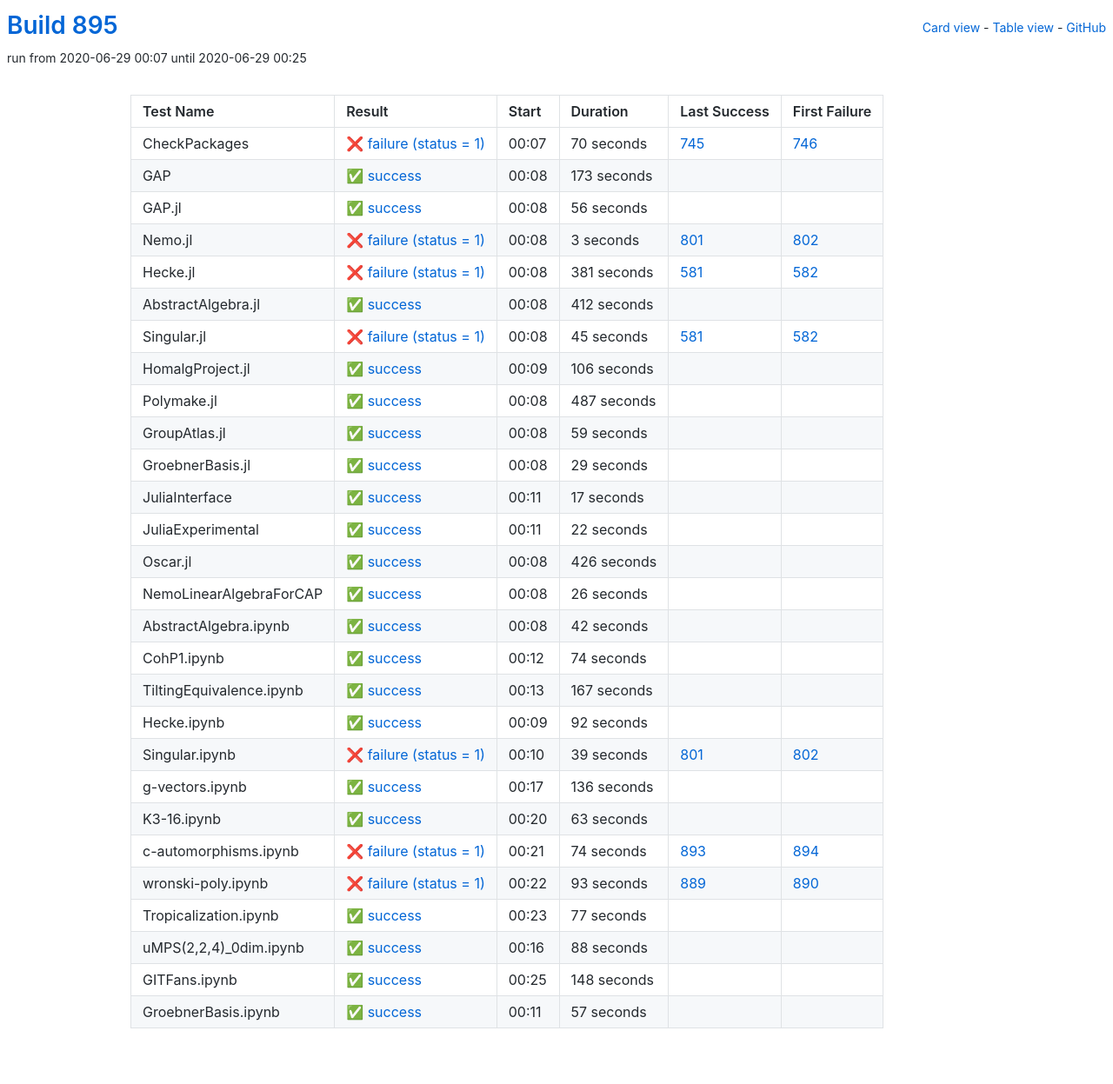
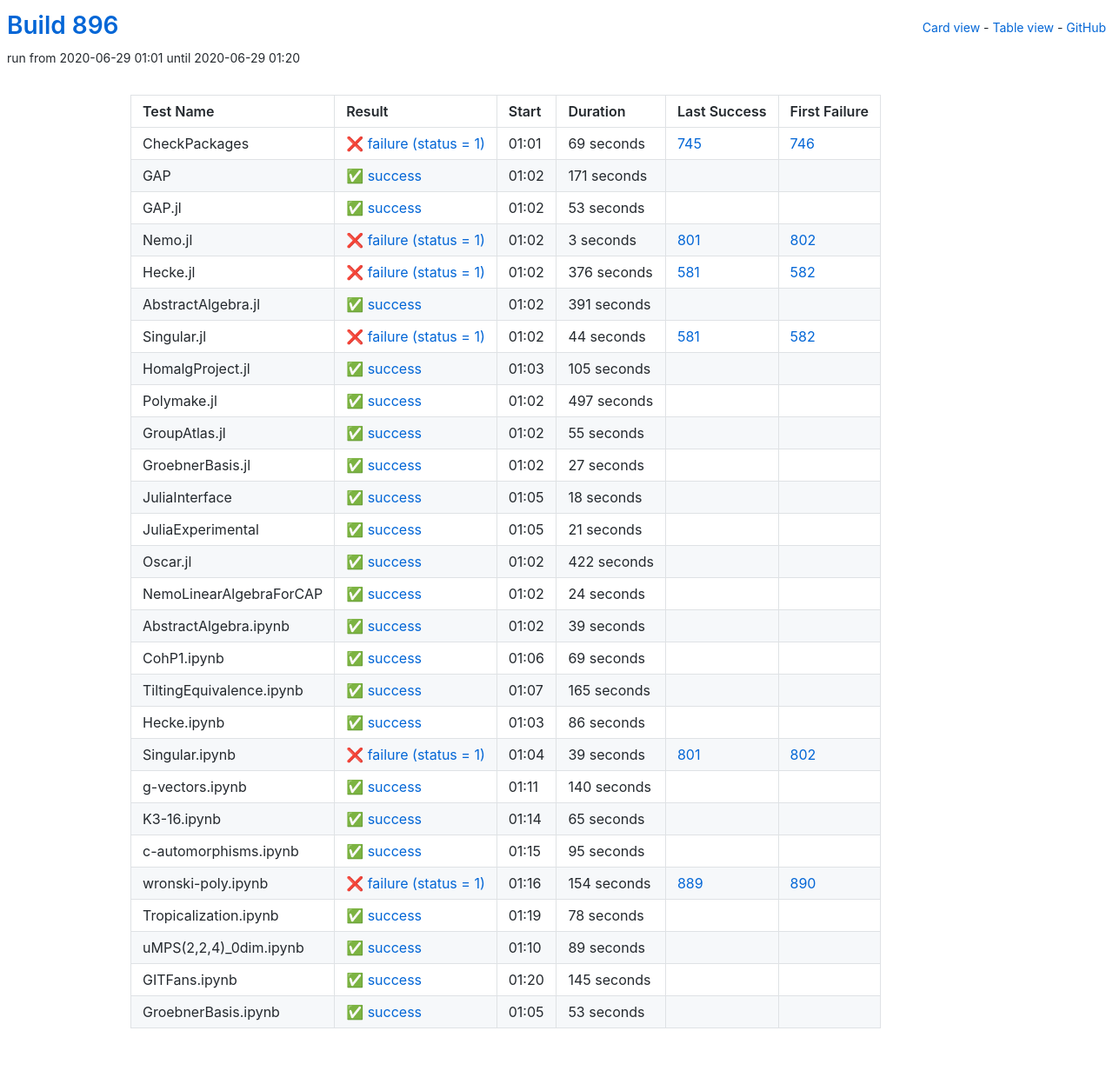
Before and after one commit to oscar-system/oscar-ci-status-1.4, a Jekyll site: the page built from table.html, in a window 1280 px wide. Shown: the whole page at 87% size. Built offline with Jekyll 4.4.1, drawn with Linux system fonts in a browser that asks for light colours.

Commit message:
Build #896

```diff
--- a/_data/ci.yml
+++ b/_data/ci.yml
@@ -1,6 +1,6 @@
 ---
-build: 895
-build_url: https://oscarci.mathematik.uni-kl.de/job/oscar-julia-1.4/895/
+build: 896
+build_url: https://oscarci.mathematik.uni-kl.de/job/oscar-julia-1.4/896/
 job: oscar-julia-1.4
 organization: oscar-system
 repo: oscar-ci-status-1.4
@@ -8,44 +8,44 @@ repourl: https://github.com/oscar-system/oscar-ci-status-1.4
 tests:
 - name: CheckPackages
   id: checkpackages
-  log: https://oscarci.mathematik.uni-kl.de/job/oscar-julia-1.4/895/artifact/logs/build-895/CheckPackages.log
-  start: 2020-06-29 00:07
+  log: https://oscarci.mathematik.uni-kl.de/job/oscar-julia-1.4/896/artifact/logs/build-896/CheckPackages.log
+  start: 2020-06-29 01:01
   success: false
   exitcode: 1
   status: failure
-  duration: 70
+  duration: 69
   last_success: 745
   last_success_url: https://oscarci.mathematik.uni-kl.de/job/oscar-julia-1.4/745/
   first_failure: 746
   first_failure_url: https://oscarci.mathematik.uni-kl.de/job/oscar-julia-1.4/746/
 - name: GAP
   id: gap
-  log: https://oscarci.mathematik.uni-kl.de/job/oscar-julia-1.4/895/artifact/logs/build-895/GAP.log
-  start: 2020-06-29 00:08
+  log: https://oscarci.mathematik.uni-kl.de/job/oscar-julia-1.4/896/artifact/logs/build-896/GAP.log
+  start: 2020-06-29 01:02
   success: true
   exitcode: 0
   status: success
-  duration: 173
+  duration: 171
   last_success: false
   last_success_url:
   first_failure: false
   first_failure_url:
 - name: GAP.jl
   id: gap-jl
-  log: https://oscarci.mathematik.uni-kl.de/job/oscar-julia-1.4/895/artifact/logs/build-895/GAP.jl.log
-  start: 2020-06-29 00:08
+  log: https://oscarci.mathematik.uni-kl.de/job/oscar-julia-1.4/896/artifact/logs/build-896/GAP.jl.log
+  start: 2020-06-29 01:02
   success: true
   exitcode: 0
   status: success
-  duration: 56
+  duration: 53
   last_success: false
   last_success_url:
   first_failure: false
   first_failure_url:
 - name: Nemo.jl
   id: nemo-jl
-  log: https://oscarci.mathematik.uni-kl.de/job/oscar-julia-1.4/895/artifact/logs/build-895/Nemo.jl.log
-  start: 2020-06-29 00:08
+  log: https://oscarci.mathematik.uni-kl.de/job/oscar-julia-1.4/896/artifact/logs/build-896/Nemo.jl.log
+  start: 2020-06-29 01:02
   success: false
   exitcode: 1
   status: failure
@@ -56,188 +56,188 @@ tests:
   first_failure_url: https://oscarci.mathematik.uni-kl.de/job/oscar-julia-1.4/802/
 - name: Hecke.jl
   id: hecke-jl
-  log: https://oscarci.mathematik.uni-kl.de/job/oscar-julia-1.4/895/artifact/logs/build-895/Hecke.jl.log
-  start: 2020-06-29 00:08
+  log: https://oscarci.mathematik.uni-kl.de/job/oscar-julia-1.4/896/artifact/logs/build-896/Hecke.jl.log
+  start: 2020-06-29 01:02
   success: false
   exitcode: 1
   status: failure
-  duration: 381
+  duration: 376
   last_success: 581
   last_success_url: https://oscarci.mathematik.uni-kl.de/job/oscar-julia-1.4/581/
   first_failure: 582
   first_failure_url: https://oscarci.mathematik.uni-kl.de/job/oscar-julia-1.4/582/
 - name: AbstractAlgebra.jl
   id: abstractalgebra-jl
-  log: https://oscarci.mathematik.uni-kl.de/job/oscar-julia-1.4/895/artifact/logs/build-895/AbstractAlgebra.jl.log
-  start: 2020-06-29 00:08
+  log: https://oscarci.mathematik.uni-kl.de/job/oscar-julia-1.4/896/artifact/logs/build-896/AbstractAlgebra.jl.log
+  start: 2020-06-29 01:02
   success: true
   exitcode: 0
   status: success
-  duration: 412
+  duration: 391
   last_success: false
   last_success_url:
   first_failure: false
   first_failure_url:
 - name: Singular.jl
   id: singular-jl
-  log: https://oscarci.mathematik.uni-kl.de/job/oscar-julia-1.4/895/artifact/logs/build-895/Singular.jl.log
-  start: 2020-06-29 00:08
+  log: https://oscarci.mathematik.uni-kl.de/job/oscar-julia-1.4/896/artifact/logs/build-896/Singular.jl.log
+  start: 2020-06-29 01:02
   success: false
   exitcode: 1
   status: failure
-  duration: 45
+  duration: 44
   last_success: 581
   last_success_url: https://oscarci.mathematik.uni-kl.de/job/oscar-julia-1.4/581/
   first_failure: 582
   first_failure_url: https://oscarci.mathematik.uni-kl.de/job/oscar-julia-1.4/582/
 - name: HomalgProject.jl
   id: homalgproject-jl
-  log: https://oscarci.mathematik.uni-kl.de/job/oscar-julia-1.4/895/artifact/logs/build-895/HomalgProject.jl.log
-  start: 2020-06-29 00:09
+  log: https://oscarci.mathematik.uni-kl.de/job/oscar-julia-1.4/896/artifact/logs/build-896/HomalgProject.jl.log
+  start: 2020-06-29 01:03
   success: true
   exitcode: 0
   status: success
-  duration: 106
+  duration: 105
   last_success: false
   last_success_url:
   first_failure: false
   first_failure_url:
 - name: Polymake.jl
   id: polymake-jl
-  log: https://oscarci.mathematik.uni-kl.de/job/oscar-julia-1.4/895/artifact/logs/build-895/Polymake.jl.log
-  start: 2020-06-29 00:08
+  log: https://oscarci.mathematik.uni-kl.de/job/oscar-julia-1.4/896/artifact/logs/build-896/Polymake.jl.log
+  start: 2020-06-29 01:02
   success: true
   exitcode: 0
   status: success
-  duration: 487
+  duration: 497
   last_success: false
   last_success_url:
   first_failure: false
   first_failure_url:
 - name: GroupAtlas.jl
   id: groupatlas-jl
-  log: https://oscarci.mathematik.uni-kl.de/job/oscar-julia-1.4/895/artifact/logs/build-895/GroupAtlas.jl.log
-  start: 2020-06-29 00:08
+  log: https://oscarci.mathematik.uni-kl.de/job/oscar-julia-1.4/896/artifact/logs/build-896/GroupAtlas.jl.log
+  start: 2020-06-29 01:02
   success: true
   exitcode: 0
   status: success
-  duration: 59
+  duration: 55
   last_success: false
   last_success_url:
   first_failure: false
   first_failure_url:
 - name: GroebnerBasis.jl
   id: groebnerbasis-jl
-  log: https://oscarci.mathematik.uni-kl.de/job/oscar-julia-1.4/895/artifact/logs/build-895/GroebnerBasis.jl.log
-  start: 2020-06-29 00:08
+  log: https://oscarci.mathematik.uni-kl.de/job/oscar-julia-1.4/896/artifact/logs/build-896/GroebnerBasis.jl.log
+  start: 2020-06-29 01:02
   success: true
   exitcode: 0
   status: success
-  duration: 29
+  duration: 27
   last_success: false
   last_success_url:
   first_failure: false
   first_failure_url:
 - name: JuliaInterface
   id: juliainterface
-  log: https://oscarci.mathematik.uni-kl.de/job/oscar-julia-1.4/895/artifact/logs/build-895/JuliaInterface.log
-  start: 2020-06-29 00:11
+  log: https://oscarci.mathematik.uni-kl.de/job/oscar-julia-1.4/896/artifact/logs/build-896/JuliaInterface.log
+  start: 2020-06-29 01:05
   success: true
   exitcode: 0
   status: success
-  duration: 17
+  duration: 18
   last_success: false
   last_success_url:
   first_failure: false
   first_failure_url:
 - name: JuliaExperimental
   id: juliaexperimental
-  log: https://oscarci.mathematik.uni-kl.de/job/oscar-julia-1.4/895/artifact/logs/build-895/JuliaExperimental.log
-  start: 2020-06-29 00:11
+  log: https://oscarci.mathematik.uni-kl.de/job/oscar-julia-1.4/896/artifact/logs/build-896/JuliaExperimental.log
+  start: 2020-06-29 01:05
   success: true
   exitcode: 0
   status: success
-  duration: 22
+  duration: 21
   last_success: false
   last_success_url:
   first_failure: false
   first_failure_url:
 - name: Oscar.jl
   id: oscar-jl
-  log: https://oscarci.mathematik.uni-kl.de/job/oscar-julia-1.4/895/artifact/logs/build-895/Oscar.jl.log
-  start: 2020-06-29 00:08
+  log: https://oscarci.mathematik.uni-kl.de/job/oscar-julia-1.4/896/artifact/logs/build-896/Oscar.jl.log
+  start: 2020-06-29 01:02
   success: true
   exitcode: 0
   status: success
-  duration: 426
+  duration: 422
   last_success: false
   last_success_url:
   first_failure: false
   first_failure_url:
 - name: NemoLinearAlgebraForCAP
   id: nemolinearalgebraforcap
-  log: https://oscarci.mathematik.uni-kl.de/job/oscar-julia-1.4/895/artifact/logs/build-895/NemoLinearAlgebraForCAP.log
-  start: 2020-06-29 00:08
+  log: https://oscarci.mathematik.uni-kl.de/job/oscar-julia-1.4/896/artifact/logs/build-896/NemoLinearAlgebraForCAP.log
+  start: 2020-06-29 01:02
   success: true
   exitcode: 0
   status: success
-  duration: 26
+  duration: 24
   last_success: false
   last_success_url:
   first_failure: false
   first_failure_url:
 - name: AbstractAlgebra.ipynb
   id: abstractalgebra-ipynb
-  log: https://oscarci.mathematik.uni-kl.de/job/oscar-julia-1.4/895/artifact/logs/build-895/AbstractAlgebra.ipynb.log
-  start: 2020-06-29 00:08
+  log: https://oscarci.mathematik.uni-kl.de/job/oscar-julia-1.4/896/artifact/logs/build-896/AbstractAlgebra.ipynb.log
+  start: 2020-06-29 01:02
   success: true
   exitcode: 0
   status: success
-  duration: 42
+  duration: 39
   last_success: false
   last_success_url:
   first_failure: false
   first_failure_url:
 - name: CohP1.ipynb
   id: cohp1-ipynb
-  log: https://oscarci.mathematik.uni-kl.de/job/oscar-julia-1.4/895/artifact/logs/build-895/CohP1.ipynb.log
-  start: 2020-06-29 00:12
+  log: https://oscarci.mathematik.uni-kl.de/job/oscar-julia-1.4/896/artifact/logs/build-896/CohP1.ipynb.log
+  start: 2020-06-29 01:06
   success: true
   exitcode: 0
   status: success
-  duration: 74
+  duration: 69
   last_success: false
   last_success_url:
   first_failure: false
   first_failure_url:
 - name: TiltingEquivalence.ipynb
   id: tiltingequivalence-ipynb
-  log: https://oscarci.mathematik.uni-kl.de/job/oscar-julia-1.4/895/artifact/logs/build-895/TiltingEquivalence.ipynb.log
-  start: 2020-06-29 00:13
+  log: https://oscarci.mathematik.uni-kl.de/job/oscar-julia-1.4/896/artifact/logs/build-896/TiltingEquivalence.ipynb.log
+  start: 2020-06-29 01:07
   success: true
   exitcode: 0
   status: success
-  duration: 167
+  duration: 165
   last_success: false
   last_success_url:
   first_failure: false
   first_failure_url:
 - name: Hecke.ipynb
   id: hecke-ipynb
-  log: https://oscarci.mathematik.uni-kl.de/job/oscar-julia-1.4/895/artifact/logs/build-895/Hecke.ipynb.log
-  start: 2020-06-29 00:09
+  log: https://oscarci.mathematik.uni-kl.de/job/oscar-julia-1.4/896/artifact/logs/build-896/Hecke.ipynb.log
+  start: 2020-06-29 01:03
   success: true
   exitcode: 0
   status: success
-  duration: 92
+  duration: 86
   last_success: false
   last_success_url:
   first_failure: false
   first_failure_url:
 - name: Singular.ipynb
   id: singular-ipynb
-  log: https://oscarci.mathematik.uni-kl.de/job/oscar-julia-1.4/895/artifact/logs/build-895/Singular.ipynb.log
-  start: 2020-06-29 00:10
+  log: https://oscarci.mathematik.uni-kl.de/job/oscar-julia-1.4/896/artifact/logs/build-896/Singular.ipynb.log
+  start: 2020-06-29 01:04
   success: false
   exitcode: 1
   status: failure
@@ -248,96 +248,96 @@ tests:
   first_failure_url: https://oscarci.mathematik.uni-kl.de/job/oscar-julia-1.4/802/
 - name: g-vectors.ipynb
   id: g-vectors-ipynb
-  log: https://oscarci.mathematik.uni-kl.de/job/oscar-julia-1.4/895/artifact/logs/build-895/g-vectors.ipynb.log
-  start: 2020-06-29 00:17
+  log: https://oscarci.mathematik.uni-kl.de/job/oscar-julia-1.4/896/artifact/logs/build-896/g-vectors.ipynb.log
+  start: 2020-06-29 01:11
   success: true
   exitcode: 0
   status: success
-  duration: 136
+  duration: 140
   last_success: false
   last_success_url:
   first_failure: false
   first_failure_url:
 - name: K3-16.ipynb
   id: k3-16-ipynb
-  log: https://oscarci.mathematik.uni-kl.de/job/oscar-julia-1.4/895/artifact/logs/build-895/K3-16.ipynb.log
-  start: 2020-06-29 00:20
+  log: https://oscarci.mathematik.uni-kl.de/job/oscar-julia-1.4/896/artifact/logs/build-896/K3-16.ipynb.log
+  start: 2020-06-29 01:14
   success: true
   exitcode: 0
   status: success
-  duration: 63
+  duration: 65
   last_success: false
   last_success_url:
   first_failure: false
   first_failure_url:
 - name: c-automorphisms.ipynb
   id: c-automorphisms-ipynb
-  log: https://oscarci.mathematik.uni-kl.de/job/oscar-julia-1.4/895/artifact/logs/build-895/c-automorphisms.ipynb.log
-  start: 2020-06-29 00:21
+  log: https://oscarci.mathematik.uni-kl.de/job/oscar-julia-1.4/896/artifact/logs/build-896/c-automorphisms.ipynb.log
+  start: 2020-06-29 01:15
+  success: true
+  exitcode: 0
+  status: success
+  duration: 95
+  last_success: false
+  last_success_url:
+  first_failure: false
+  first_failure_url:
+- name: wronski-poly.ipynb
+  id: wronski-poly-ipynb
+  log: https://oscarci.mathematik.uni-kl.de/job/oscar-julia-1.4/896/artifact/logs/build-896/wronski-poly.ipynb.log
+  start: 2020-06-29 01:16
   success: false
   exitcode: 1
   status: failure
-  duration: 74
-  last_success: 893
-  last_success_url: https://oscarci.mathematik.uni-kl.de/job/oscar-julia-1.4/893/
-  first_failure: 894
-  first_failure_url: https://oscarci.mathematik.uni-kl.de/job/oscar-julia-1.4/894/
-- name: wronski-poly.ipynb
-  id: wronski-poly-ipynb
-  log: https://oscarci.mathematik.uni-kl.de/job/oscar-julia-1.4/895/artifact/logs/build-895/wronski-poly.ipynb.log
-  start: 2020-06-29 00:22
-  success: false
-  exitcode: 1
-  status: failure
-  duration: 93
+  duration: 154
   last_success: 889
   last_success_url: https://oscarci.mathematik.uni-kl.de/job/oscar-julia-1.4/889/
   first_failure: 890
   first_failure_url: https://oscarci.mathematik.uni-kl.de/job/oscar-julia-1.4/890/
 - name: Tropicalization.ipynb
   id: tropicalization-ipynb
-  log: https://oscarci.mathematik.uni-kl.de/job/oscar-julia-1.4/895/artifact/logs/build-895/Tropicalization.ipynb.log
-  start: 2020-06-29 00:23
+  log: https://oscarci.mathematik.uni-kl.de/job/oscar-julia-1.4/896/artifact/logs/build-896/Tropicalization.ipynb.log
+  start: 2020-06-29 01:19
   success: true
   exitcode: 0
   status: success
-  duration: 77
+  duration: 78
   last_success: false
   last_success_url:
   first_failure: false
   first_failure_url:
 - name: uMPS(2,2,4)_0dim.ipynb
   id: umps-2-2-4-0dim-ipynb
-  log: https://oscarci.mathematik.uni-kl.de/job/oscar-julia-1.4/895/artifact/logs/build-895/uMPS-2-2-4-_0dim.ipynb.log
-  start: 2020-06-29 00:16
+  log: https://oscarci.mathematik.uni-kl.de/job/oscar-julia-1.4/896/artifact/logs/build-896/uMPS-2-2-4-_0dim.ipynb.log
+  start: 2020-06-29 01:10
   success: true
   exitcode: 0
   status: success
-  duration: 88
+  duration: 89
   last_success: false
   last_success_url:
   first_failure: false
   first_failure_url:
 - name: GITFans.ipynb
   id: gitfans-ipynb
-  log: https://oscarci.mathematik.uni-kl.de/job/oscar-julia-1.4/895/artifact/logs/build-895/GITFans.ipynb.log
-  start: 2020-06-29 00:25
+  log: https://oscarci.mathematik.uni-kl.de/job/oscar-julia-1.4/896/artifact/logs/build-896/GITFans.ipynb.log
+  start: 2020-06-29 01:20
   success: true
   exitcode: 0
   status: success
-  duration: 148
+  duration: 145
   last_success: false
   last_success_url:
   first_failure: false
   first_failure_url:
 - name: GroebnerBasis.ipynb
   id: groebnerbasis-ipynb
-  log: https://oscarci.mathematik.uni-kl.de/job/oscar-julia-1.4/895/artifact/logs/build-895/GroebnerBasis.ipynb.log
-  start: 2020-06-29 00:11
+  log: https://oscarci.mathematik.uni-kl.de/job/oscar-julia-1.4/896/artifact/logs/build-896/GroebnerBasis.ipynb.log
+  start: 2020-06-29 01:05
   success: true
   exitcode: 0
   status: success
-  duration: 57
+  duration: 53
   last_success: false
   last_success_url:
   first_failure: false
```
Also changed, not shown: README.md.
